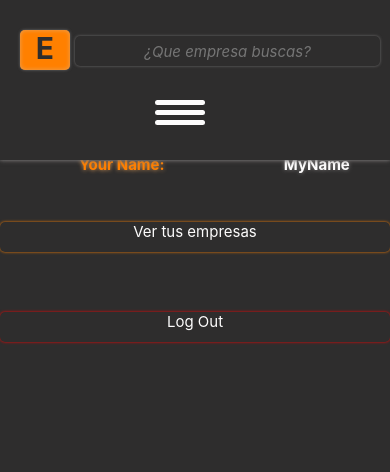
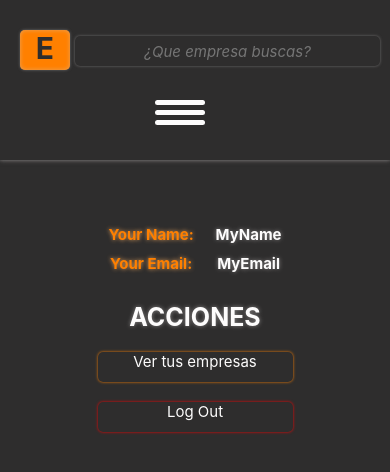
Before and after one commit to miguelCidPaz/enterprise-front, a React (Create React App) app: page /profile in a window 390 px wide. Shown: the top 472 px of the page. Built offline with nearby package versions, Linux system fonts and the light colour scheme.

Commit message:
fixeado responsive profile

```diff
--- /dev/null
+++ b/src/components/Login/ProviderLogin.js
@@ -0,0 +1 @@
+const ProviderLogin = React.createContext(defaultValue);
--- a/src/components/Profile/styles.scss
+++ b/src/components/Profile/styles.scss
@@ -40,27 +40,43 @@
 }
 
 .profile--main-container, .profile--main-container-toright{
+    position: absolute;
     margin: auto;
     display: flex;
     flex-direction: column;
     align-items: center;
     justify-content: center;
+    top: -261px;
+    left: 25%;
     gap: 50px;
     margin-top: 25%;
     width: 50%;
 
+
+    @media (max-width:900px) {
+        top: -100px;
+        width: 50%;
+        gap: 10px;
+        height: 300px;
+        margin-top: 55%;
+    }
+
     @media (max-height:565px) {
         gap: 0px;
+        margin-top: 55%;
+        top:-120px;
     }
     @media (max-width:400px) {
+        top:-320px;
+        margin-top:115%;
+        height: 400px;
+    }
+    @media (max-width:320px) {
+        top:-220px;
+        margin-top:115%;
         height: 400px;
     }
 
-    @media (max-width:900px) {
-        margin-top: 1%;
-        width: 100%;
-        height: 300px;
-    }
 }
 
 .profile--main-enterprises{
@@ -104,6 +120,7 @@
     @media (max-width:760px) {
         top: 30%;
         width: 99%;
+        height: 60%;
         left: 1%;
         align-items: baseline;
     }
@@ -124,8 +141,6 @@
     display: flex;
     flex-direction: row;
     justify-content: space-around;
-    margin-top: -200px;
-    margin-left: 10%;
     width: 100%;
 }
 
```
